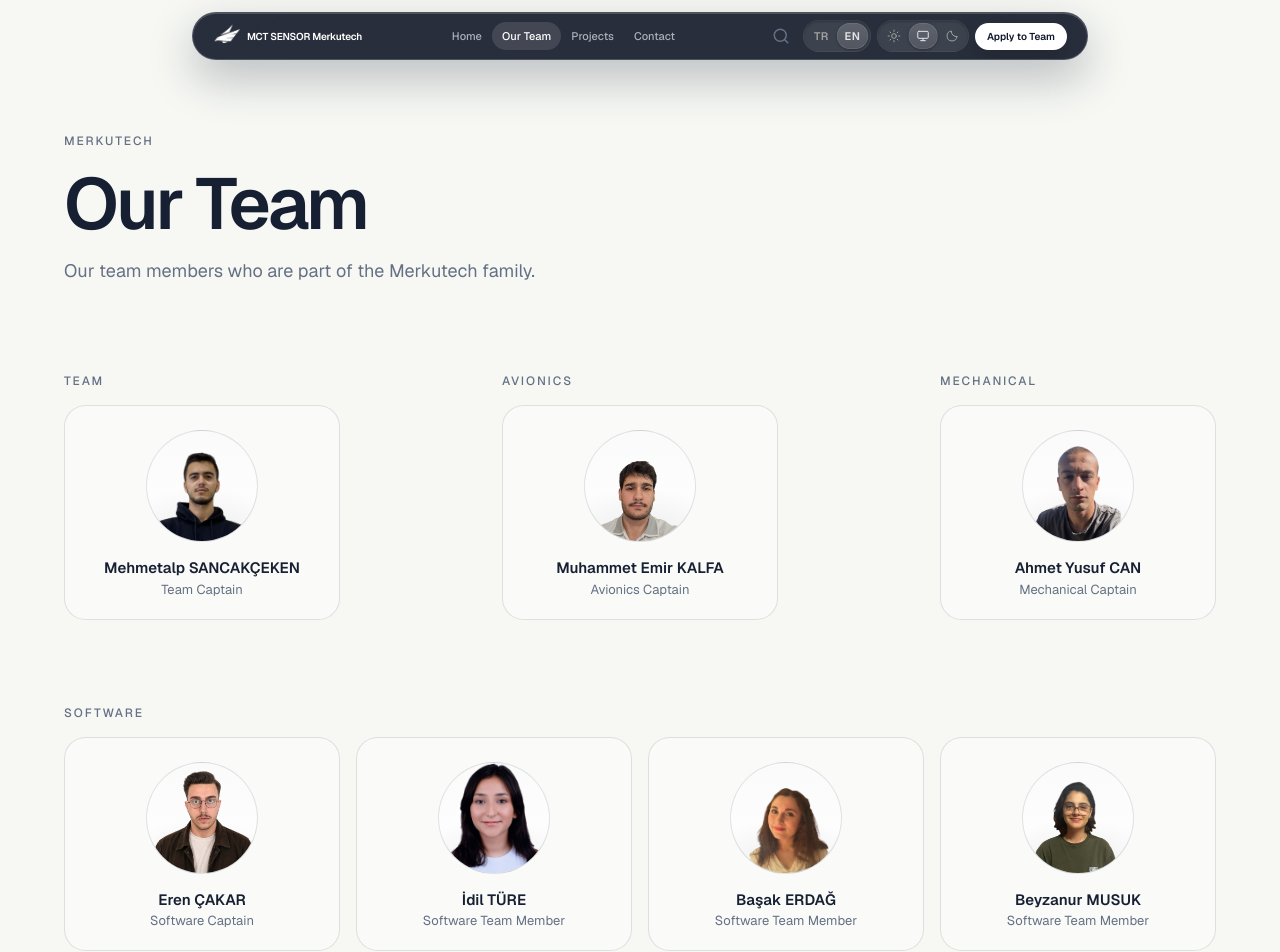
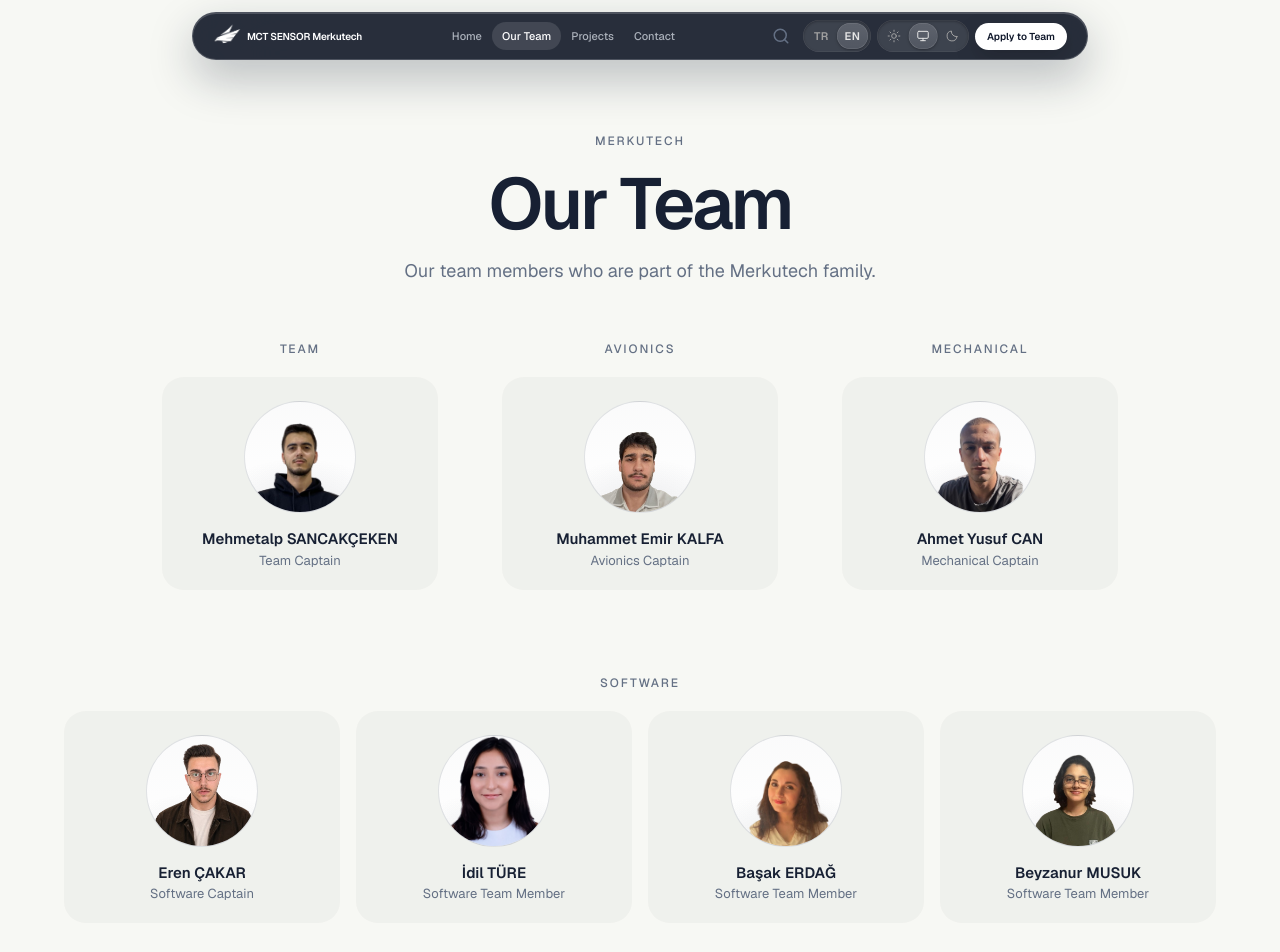
Before and after one commit to Merkutech/merkutech.github.io, a Next.js app: page /team in a window 1280 px wide. Shown: the top 952 px of the page. Built offline with nearby package versions, Linux system fonts and the light colour scheme.

Commit message:
feat(team): center the team page layout
- Centered header and unit titles
- Single-member units sit centered side by side with a wider gap than within a unit
- Larger units center their cards so short rows stay balanced
- Member cards use the borderless soft panel style; all cards keep the same size

```diff
--- a/app/team/page.tsx
+++ b/app/team/page.tsx
@@ -20,7 +20,7 @@ function MemberCard({ member, index }: { member: (typeof teamMembers)[0]; index:
       initial={{ opacity: 0, y: 16 }}
       animate={inView ? { opacity: 1, y: 0 } : {}}
       transition={{ duration: 0.45, delay: (index % 4) * 0.05, ease: easeOut }}
-      className="group scroll-mt-28 flex h-full flex-1 flex-col items-center text-center rounded-2xl border border-border bg-card/40 px-4 pt-6 pb-5 transition-colors duration-300 hover:border-foreground/15 hover:bg-card/70"
+      className="group scroll-mt-28 flex h-full flex-1 flex-col items-center text-center rounded-2xl bg-foreground/[0.03] px-4 pt-6 pb-5 transition-colors duration-300 hover:bg-foreground/[0.06]"
     >
       <div className="team-avatar h-24 w-24 sm:h-28 sm:w-28 shrink-0 overflow-hidden rounded-full border border-border transition-transform duration-500 group-hover:scale-[1.03]">
         {member.image ? (
@@ -71,13 +71,11 @@ function MemberCard({ member, index }: { member: (typeof teamMembers)[0]; index:
   );
 }
 
-// Her yerde aynı ızgara: tüm kartlar aynı genişlikte
-const CARD_GRID = "grid grid-cols-2 sm:grid-cols-3 lg:grid-cols-4 gap-3 sm:gap-4";
-// Izgaradaki bir sütunun genişliği (yukarıdaki sütun sayısı ve boşluklarla eşleşir)
+// Her kart aynı genişlikte: 2 / 3 / 4 sütunluk bir ızgaranın tek sütunu
 const CARD_WIDTH = "w-[calc((100%-0.75rem)/2)] sm:w-[calc((100%-2rem)/3)] lg:w-[calc((100%-3rem)/4)]";
 
 function GroupTitle({ children }: { children: React.ReactNode }) {
-  return <h2 className="eyebrow mb-4">{children}</h2>;
+  return <h2 className="eyebrow mb-5 w-full justify-center">{children}</h2>;
 }
 
 export default function TeamPage() {
@@ -110,18 +108,18 @@ export default function TeamPage() {
           initial={{ opacity: 0, y: 20 }}
           animate={{ opacity: 1, y: 0 }}
           transition={{ duration: 0.6, ease: easeOut }}
-          className="max-w-2xl"
+          className="max-w-2xl mx-auto text-center"
         >
           <p className="eyebrow">{c.label}</p>
           <h1 className="mt-4 text-5xl sm:text-6xl lg:text-7xl font-semibold tracking-[-0.045em] text-foreground">{c.title}</h1>
           <p className="mt-4 text-base sm:text-lg text-muted-foreground leading-relaxed">{c.description}</p>
         </motion.header>
 
-        <div className="mt-12">
-          {/* Tek kişilik ekipler aynı satırda ama ayrı ekip oldukları belli olsun:
-              kart genişliği ızgarayla aynı, aralarında geniş boşluk var */}
+        <div className="mt-14 space-y-14 md:space-y-20">
+          {/* Tek kişilik ekipler aynı satırda, ortada; aralarındaki boşluk
+              ekip içindeki boşluktan geniş ki ayrı ekipler oldukları belli olsun */}
           {singles.length > 0 && (
-            <div className="flex flex-wrap gap-8 lg:justify-between py-8 md:py-10">
+            <div className="flex flex-wrap justify-center gap-x-10 lg:gap-x-16 gap-y-10">
               {singles.map((group) => (
                 <section key={group.id} id={`ekip-${group.id}`} className={`scroll-mt-28 flex flex-col ${CARD_WIDTH}`}>
                   <GroupTitle>{group.title[lang]}</GroupTitle>
@@ -132,11 +130,13 @@ export default function TeamPage() {
           )}
 
           {multis.map((group) => (
-            <section key={group.id} id={`ekip-${group.id}`} className="scroll-mt-28 py-8 md:py-10">
+            <section key={group.id} id={`ekip-${group.id}`} className="scroll-mt-28">
               <GroupTitle>{group.title[lang]}</GroupTitle>
-              <div className={CARD_GRID}>
+              <div className="flex flex-wrap justify-center gap-3 sm:gap-4">
                 {group.members.map((member, i) => (
-                  <MemberCard key={member.id} member={member} index={i} />
+                  <div key={member.id} className={`flex ${CARD_WIDTH}`}>
+                    <MemberCard member={member} index={i} />
+                  </div>
                 ))}
               </div>
             </section>
```
